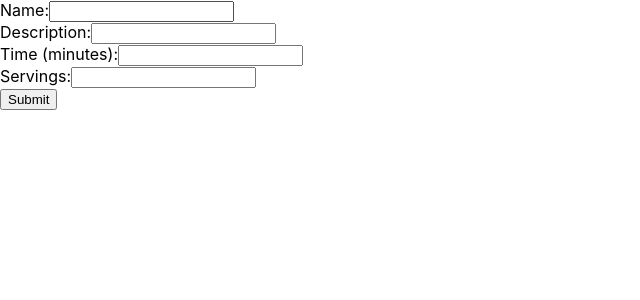
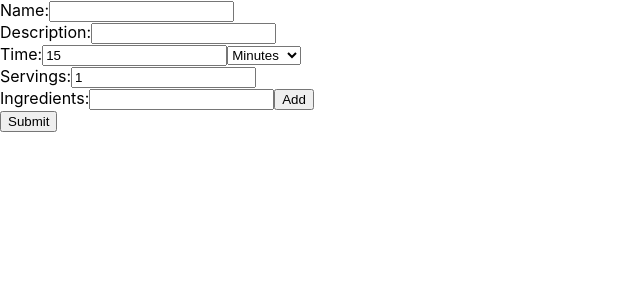
Before and after one commit to nzimmerman3/recipe-list, a React (Create React App) app: page /create in a window 1280 px wide. Shown: the top 300 px of the page, without its empty margins (0-640 px from the left). Built offline with nearby package versions, Linux system fonts and the light colour scheme.

Commit message:
Added more form inputs and fixed some styling

```diff
--- a/src/components/Directions.jsx
+++ b/src/components/Directions.jsx
@@ -5,7 +5,7 @@ import Typography from "@material-ui/core/Typography";
 const Directions = (props) => {
   return (
     <div>
-      <Typography variant="h6" xs={12} className="recipe-ingredients-title">
+      <Typography variant="h6" className="recipe-ingredients-title">
         Directions
       </Typography>
       <ol>
--- a/src/components/FoodHeader.jsx
+++ b/src/components/FoodHeader.jsx
@@ -30,7 +30,7 @@ function FoodHeader(props) {
           </Grid>
           <Grid item xs={6} style={{ textAlign: "right" }}>
             <Typography variant="body2" color="text.primary">
-              Time: {props.recipe.time} minutes
+              Time: {props.recipe.time} {props.recipe.unit}
             </Typography>
           </Grid>
         </Grid>
--- /dev/null
+++ b/src/components/RecipeForm.jsx
@@ -0,0 +1,144 @@
+import React, { useState } from "react";
+import axios from "axios";
+import { useNavigate } from "react-router-dom";
+
+const RecipeForm = () => {
+  let navigate = useNavigate();
+  const [recipeInfo, setRecipeInfo] = useState({
+    name: "",
+    desc: "",
+    time: 15,
+    unit: "minutes",
+    servings: 1,
+    ingredients: [],
+    image: "/images/Baked-Ziti.jpg",
+    author: {
+      image: "/images/Nick-Zimmerman.jpg",
+      name: "",
+    },
+    directions: [],
+  });
+  const [currIngredient, setCurrIngredient] = useState("");
+
+  const handleNameChange = (event) => {
+    event.persist();
+    setRecipeInfo((recipeInfo) => ({
+      ...recipeInfo,
+      name: event.target.value,
+    }));
+  };
+
+  const handleDescChange = (event) => {
+    event.persist();
+    setRecipeInfo((recipeInfo) => ({
+      ...recipeInfo,
+      desc: event.target.value,
+    }));
+  };
+
+  const handleTimeChange = (event) => {
+    event.persist();
+    setRecipeInfo((recipeInfo) => ({
+      ...recipeInfo,
+      time: event.target.value,
+    }));
+  };
+
+  const handleUnitChange = (event) => {
+    event.persist();
+    setRecipeInfo((recipeInfo) => ({
+      ...recipeInfo,
+      unit: event.target.value,
+    }));
+  };
+
+  const handleServingsChange = (event) => {
+    event.persist();
+    setRecipeInfo((recipeInfo) => ({
+      ...recipeInfo,
+      servings: event.target.value,
+    }));
+  };
+
+  const handleSubmit = async (e) => {
+    e.preventDefault();
+    try {
+      await axios
+        .post("http://localhost:3001/api", recipeInfo)
+        .then(navigate("/recipe", { state: recipeInfo }));
+    } catch (err) {
+      console.log(err);
+    }
+  };
+
+  const addIngredient = () => {
+    setRecipeInfo((recipeInfo) => ({
+      ...recipeInfo,
+      ingredients: [...recipeInfo.ingredients, currIngredient],
+    }));
+    setCurrIngredient("");
+  };
+  return (
+    <div className="recipe-form">
+      <form onSubmit={handleSubmit}>
+        <label for="name">Name:</label>
+        <input
+          type="text"
+          name="name"
+          value={recipeInfo.name}
+          onChange={handleNameChange}
+        />
+        <br />
+        <label for="desc">Description:</label>
+        <input
+          type="text"
+          name="desc"
+          value={recipeInfo.desc}
+          onChange={handleDescChange}
+        />
+        <br />
+        <label for="time">Time:</label>
+        <input
+          type="number"
+          name="time"
+          value={recipeInfo.time}
+          onChange={handleTimeChange}
+        />
+        <select value={recipeInfo.unit} onChange={handleUnitChange} name="unit">
+          <option>Minutes</option>
+          <option>Hours</option>
+          <option>Seconds</option>
+        </select>
+        <br />
+        <label for="servings">Servings:</label>
+        <input
+          type="number"
+          name="servings"
+          value={recipeInfo.servings}
+          onChange={handleServingsChange}
+        />
+        <br />
+
+        {recipeInfo.ingredients.map((ingredient) => (
+          <div>
+            {ingredient} <br />
+          </div>
+        ))}
+        <label for="ingredient">Ingredients:</label>
+        <input
+          type="text"
+          name="ingredient"
+          value={currIngredient}
+          onChange={(event) => setCurrIngredient(event.target.value)}
+        />
+        <button type="button" onClick={addIngredient}>
+          Add
+        </button>
+        <br />
+        <button type="submit">Submit</button>
+      </form>
+    </div>
+  );
+};
+
+export default RecipeForm;
--- a/src/routes/Create.jsx
+++ b/src/routes/Create.jsx
@@ -1,111 +1,12 @@
-import React, { useState } from "react";
+import React from "react";
 import Navbar from "../components/Navbar";
-import axios from "axios";
+import RecipeForm from "../components/RecipeForm";
 
 const Create = () => {
-  const [recipeInfo, setRecipeInfo] = useState({
-    name: "",
-    desc: "",
-    //time: "",
-    // servings: "",
-    ingredients: [],
-    image: "/images/Baked-Ziti.jpg",
-    author: {
-      image: "/images/Nick-Zimmerman.jpg",
-      name: "",
-    },
-    directions: [],
-  });
-
-  const [numIngr, setNumIngr] = useState(0);
-
-  const handleNameChange = (event) => {
-    event.persist();
-    setRecipeInfo((recipeInfo) => ({
-      ...recipeInfo,
-      name: event.target.value,
-    }));
-  };
-
-  const handleDescChange = (event) => {
-    event.persist();
-    setRecipeInfo((recipeInfo) => ({
-      ...recipeInfo,
-      desc: event.target.value,
-    }));
-  };
-
-  const handleTimeChange = (event) => {
-    event.persist();
-    setRecipeInfo((recipeInfo) => ({
-      ...recipeInfo,
-      time: event.target.value,
-    }));
-  };
-
-  const handleServingsChange = (event) => {
-    event.persist();
-    setRecipeInfo((recipeInfo) => ({
-      ...recipeInfo,
-      servings: event.target.value,
-    }));
-  };
-
-  const handleSubmit = async (e) => {
-    e.preventDefault();
-    try {
-      let res = await axios.post("http://localhost:3001/api", recipeInfo);
-    } catch (err) {
-      console.log(err);
-    }
-  };
-
   return (
     <div>
       {/* <Navbar /> */}
-      <form onSubmit={handleSubmit}>
-        <label>
-          Name:
-          <input
-            type="text"
-            name="name"
-            value={recipeInfo.name}
-            onChange={handleNameChange}
-          />
-        </label>
-        <br />
-        <label>
-          Description:
-          <input
-            type="text"
-            name="desc"
-            value={recipeInfo.desc}
-            onChange={handleDescChange}
-          />
-        </label>
-        <br />
-        <label>
-          Time (minutes):
-          <input
-            type="number"
-            name="time"
-            value={recipeInfo.time}
-            onChange={handleTimeChange}
-          />
-        </label>
-        <br />
-        <label>
-          Servings:
-          <input
-            type="number"
-            name="servings"
-            value={recipeInfo.servings}
-            onChange={handleServingsChange}
-          />
-        </label>
-        <br />
-        <button type="submit">Submit</button>
-      </form>
+      <RecipeForm />
     </div>
   );
 };
--- a/src/routes/Recipe.jsx
+++ b/src/routes/Recipe.jsx
@@ -45,12 +45,10 @@ const Recipe = () => {
         </Grid>
 
         <Divider />
-
+        <Typography variant="h6" className="recipe-ingredients-title">
+          Ingredients
+        </Typography>
         <ul className="recipe-ingredient-list">
-          <Typography variant="h6" className="recipe-ingredients-title">
-            Ingredients
-          </Typography>
-
           {state.ingredients.map((ingredient, index) => (
             <li className="recipe-ingredient-item" key={index}>
               {ingredient}
```
